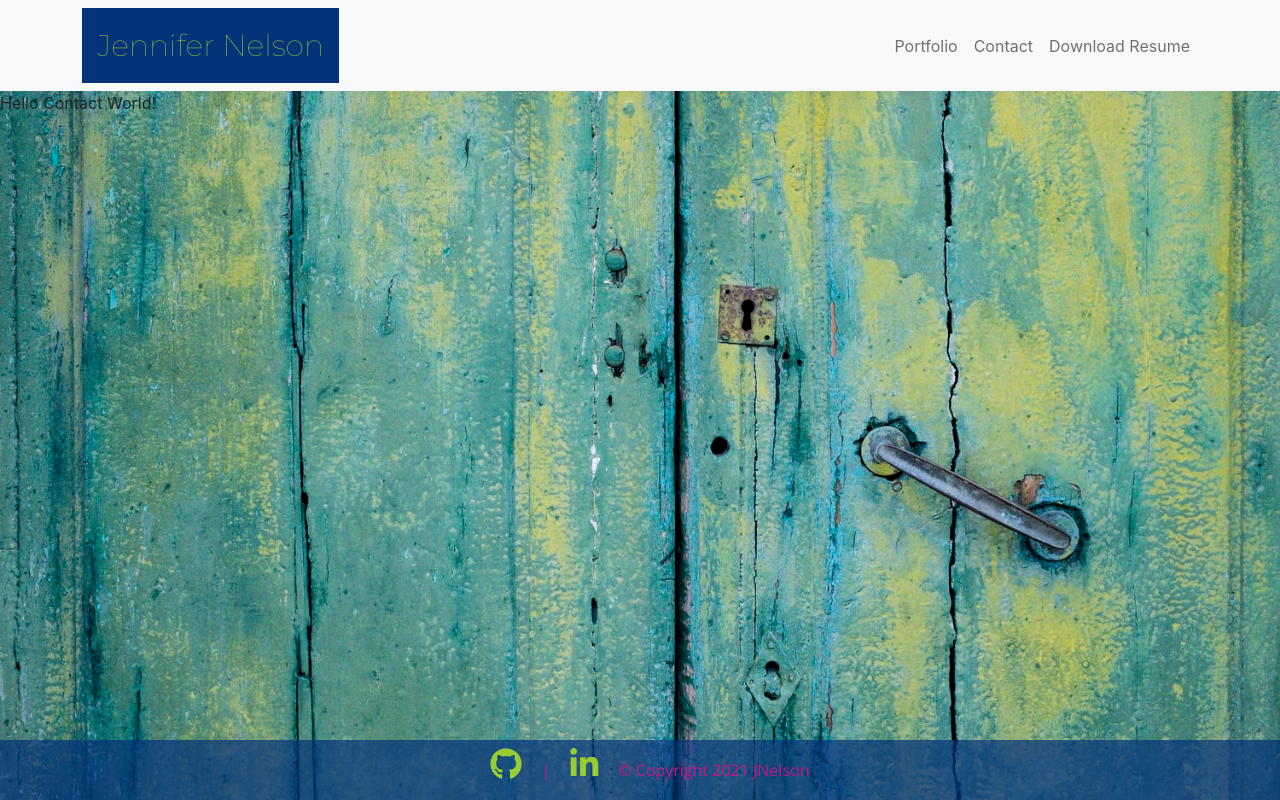
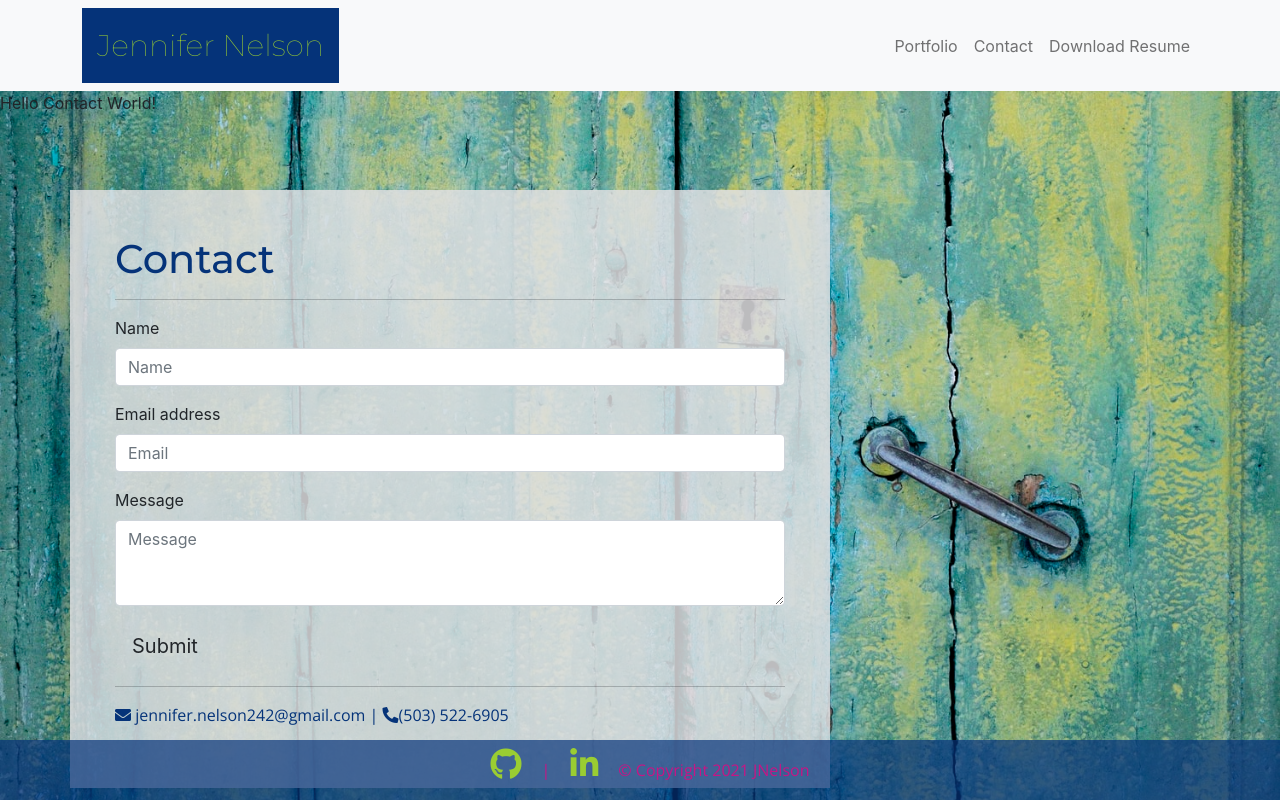
Before and after one commit to jnel-221/JN_React_Portfolio, a React (Create React App) app in the folder jnelsonportfolio/: page /contact in a window 1280 px wide. Built offline with nearby package versions, Linux system fonts and the light colour scheme; a web font is replaced by a local one.

Commit message:
contact page added and styled

```diff
--- a/jnelsonportfolio/src/pages/Contact.js
+++ b/jnelsonportfolio/src/pages/Contact.js
@@ -8,6 +8,31 @@ function Contact() {
       <Navheader />
       <div>Hello Contact World!</div>
       {/* create form component which will go in here */}
+      <main className="container content">
+        <section className="row">
+            <div className="col-sm-12 col-md-8 col-lg-8 window">
+                <h1>Contact</h1>
+                <hr></hr>
+                <div className="mb-3">
+                    <label for="exampleFormControlInput1" className="form-label">Name</label>
+                    <input type="text" className="form-control" id="exampleFormControlInput1" placeholder="Name"></input>
+                  </div>
+                <div className="mb-3">
+                    <label for="exampleFormControlInput1" className="form-label">Email address</label>
+                    <input type="email" className="form-control" id="exampleFormControlInput1" placeholder="Email"></input>
+                  </div>
+                  <div className="mb-3">
+                    <label for="exampleFormControlTextarea1" className="form-label">Message</label>
+                    <textarea className="form-control" id="exampleFormControlTextarea1" placeholder="Message" rows="3"></textarea>
+                  </div>
+                  <button type="button" className="btn  btn-lg rounded-0">Submit</button>
+                  <hr></hr>
+                  <p><i className="fas fa-envelope"></i> jennifer.nelson242@gmail.com | <i className="fas fa-phone-alt"></i>
+                   (503) 522-6905</p>
+
+            </div>
+        </section>
+    </main>
       <Footer />
     </>
   );
```
